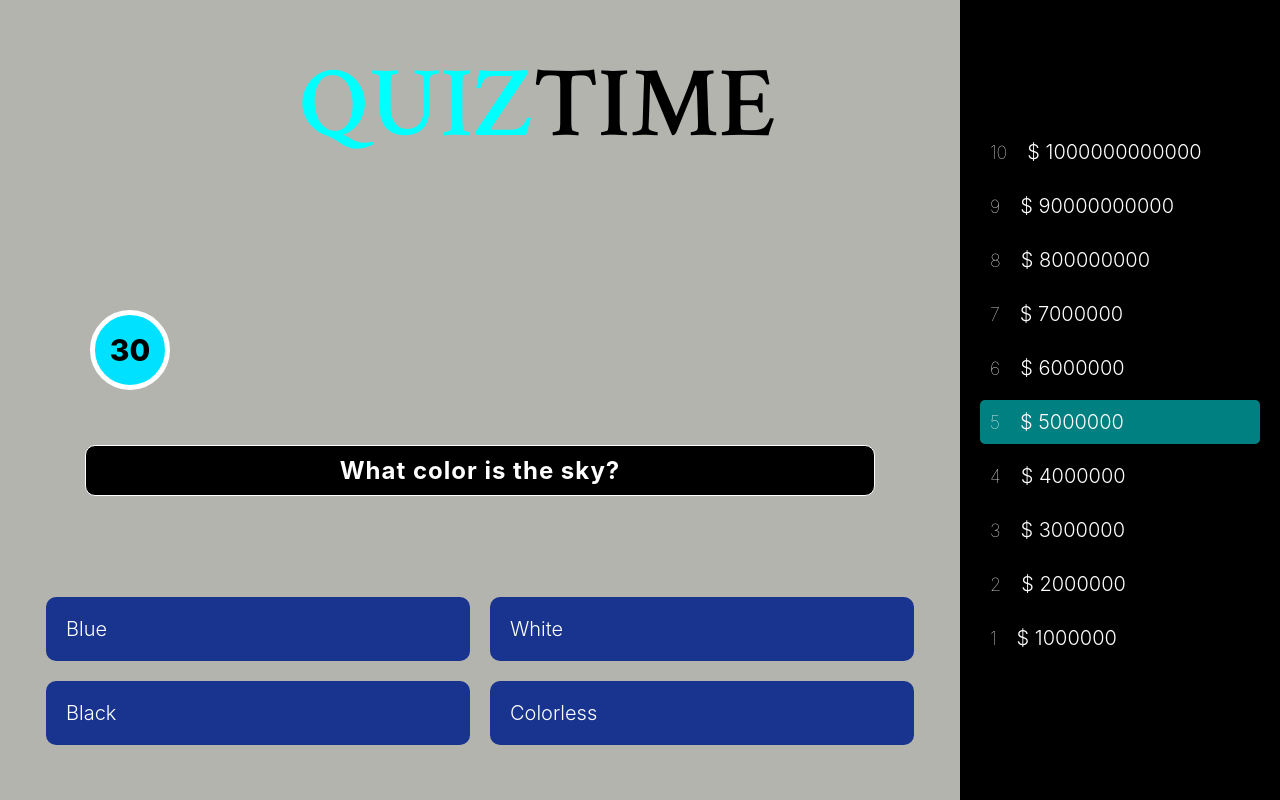
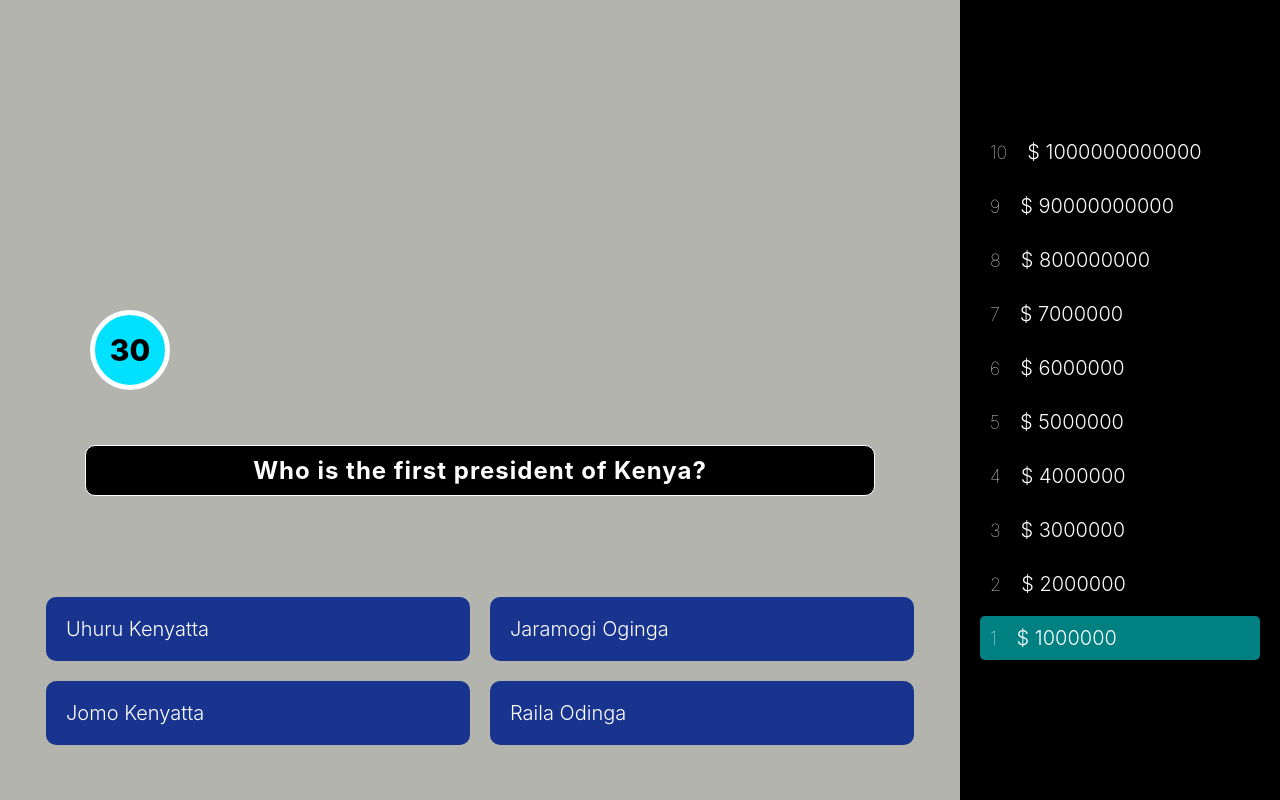
Before and after one commit to ANNMAINAWANGARI/reactQuizApp, a React (Create React App) app: page /trivia in a window 1280 px wide. Built offline with nearby package versions, Linux system fonts and the light colour scheme.

Commit message:
update scores and questions dynamically

```diff
--- a/src/App.css
+++ b/src/App.css
@@ -3,14 +3,18 @@
  display:flex;
  height:100vh;
  background-color: black;
- /*background-color: #020230;*/
  color:white;
+}
+.endText{
+position:relative;
+top:0;
+left:0;
+bottom:0;
+right:0;
+margin:auto;
 }
 .app_left{
  width:75%;
-/* background:linear-gradient(
-  to bottom,rgba(0,0,0,0),#221717
- ), url(./assets/backgroundImg.jpg);*/
  background-color: rgb(180, 180, 175);
  background-position: center;
  background-size: cover;
@@ -21,13 +25,7 @@
  height:50%;
  position:relative;
 }
-.appLeft_header{
- display: flex;
- align-items: center;
- position:absolute;
- top:40px;
- left:300px;
-}
+
 .appLeft_spanOne ,.appLeft_spanTwo{
  font-family: 'Crimson Text', serif;
  font-size:100px;
@@ -35,7 +33,7 @@
  text-transform: uppercase;
 }
 .appLeft_spanOne{
- color:cyan;
+ color:rgb(24, 52, 143);
 }
 .appLeft_spanTwo{
  color:black;
--- a/src/App.js
+++ b/src/App.js
@@ -1,8 +1,10 @@
-import React,{useState} from 'react'
+import React,{useState,useEffect} from 'react'
 import Trivia from './components/Trivia'
 import './App.css';
 function App() {
-  const [questionNum,setQuestionNum]=useState(5);
+  const [questionNum,setQuestionNum]=useState(1);
+  const [stop,setStop]=useState(false);
+  const [earned,setEarned]=useState('$ 0')
   const data =[
     {
       id:1,
@@ -78,21 +80,24 @@ function App() {
     {id:10,amount:'$ 1000000000000'}
     ,
   ].reverse();
+  useEffect(()=>{
+  questionNum >1 &&
+  setEarned(
+    cash.find((m)=>m.id ===questionNum-1).amount
+  )
+  },[cash,questionNum])
   return (
     <div className="app">
      <div className='app_left'>
+       {stop? <h1 className='endText'>You earned {earned}</h1> :(
+      <>
        <div className='appLeft_top'>
-         <div className='appLeft_header'>
-           <span className='appLeft_spanOne'>QUIZ</span>
-           <span className='appLeft_spanTwo'>
-            TIME
-           </span>
-         </div>
          <div className='app_timer'>30</div>
        </div>
        <div className='appLeft_bottom'>
-         <Trivia/>
+         <Trivia data={data}setStop={setStop}setQuestionNum={setQuestionNum}questionNum={questionNum}/>
        </div>
+       </>)}
      </div>
      <div className='app_right'>
        <ul className='moneyList'>
--- a/src/components/Trivia.jsx
+++ b/src/components/Trivia.jsx
@@ -1,14 +1,34 @@
-import React from 'react'
+import React,{useState,useEffect} from 'react'
 import './Trivia.css'
-function Trivia() {
+function Trivia({data,setStop,setQuestionNum,questionNum}) {
+ const [question,setQuestion]=useState(null);
+ const [selectedAns,setSelectedAns]=useState(null);
+ const [className,setClassName]=useState('answer')
+ const handleClick=(q)=>{
+ setSelectedAns(q);
+ setClassName('answer active');
+ setTimeout(()=>{
+  setClassName(q.correct? 'answer correct' : 'answer wrong')
+ },1000);
+ setTimeout(()=>{
+ if(q.correct){
+ setQuestionNum((prev)=>prev + 1)
+ setSelectedAns(null)
+ }else{
+ setStop(true)
+ }
+ },3000)
+ }
+ useEffect(()=>{
+  setQuestion(data[questionNum -1])
+ },[data,questionNum])
  return (
   <div className='trivia'>
-   <div className='question'>What color is the sky?</div>
+   <div className='question'>{question?.question}</div>
    <div className='answers'>
-    <div className='answer'>Blue</div>
-    <div className="answer">White</div>
-    <div className="answer">Black</div>
-    <div className="answer">Colorless</div>
+    {question?.answers.map((q)=>(
+     <div className={selectedAns=== q? className:'answer'} onClick={()=>handleClick(q)}>{q.text}</div>
+    ))}
    </div>
   </div>
  )
```
